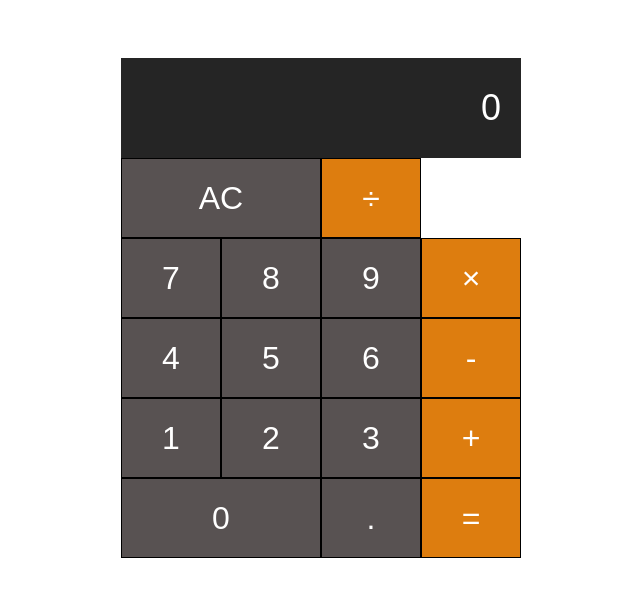
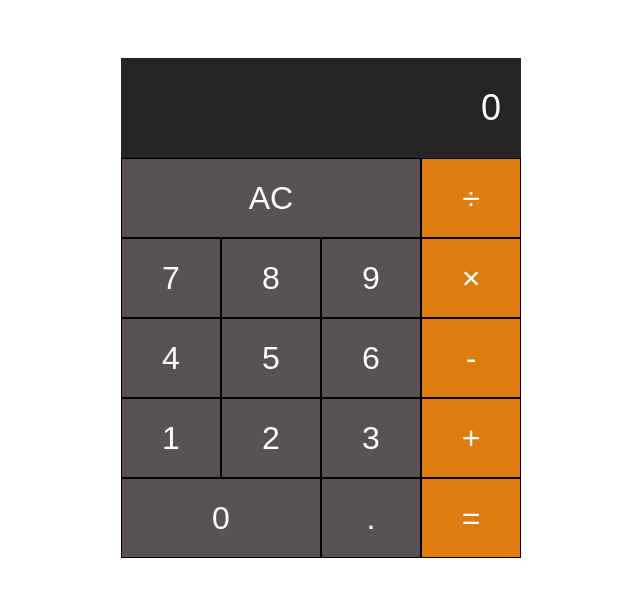
Before and after one commit to azkinf16/Kalkulator, a plain HTML site: page Calculator/index.html in a window 1280 px wide. Shown: the whole page, without its empty margins (319-959 px from the left). Drawn offline with Linux system fonts and the light colour scheme.

Commit message:
Update stylesheet.css

```diff
--- a/Calculator/stylesheet.css
+++ b/Calculator/stylesheet.css
@@ -35,9 +35,14 @@ button {
     outline: none;
 }
 
-.all-clear, .zero-btn {
+.all-clear {
+    width: 75%;
+}
+
+.zero-btn {
     width: 50%;
 }
+
 
 .operator, .equal-sign {
     background-color: rgb(221, 125, 15);
```
